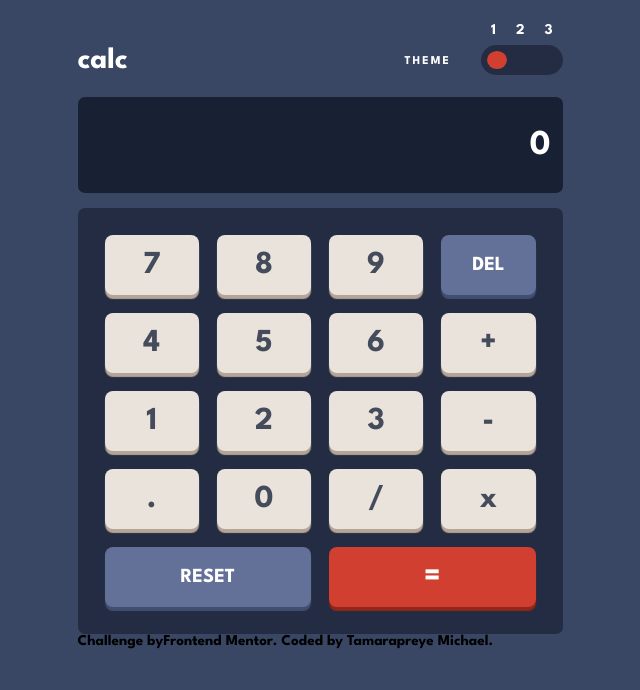
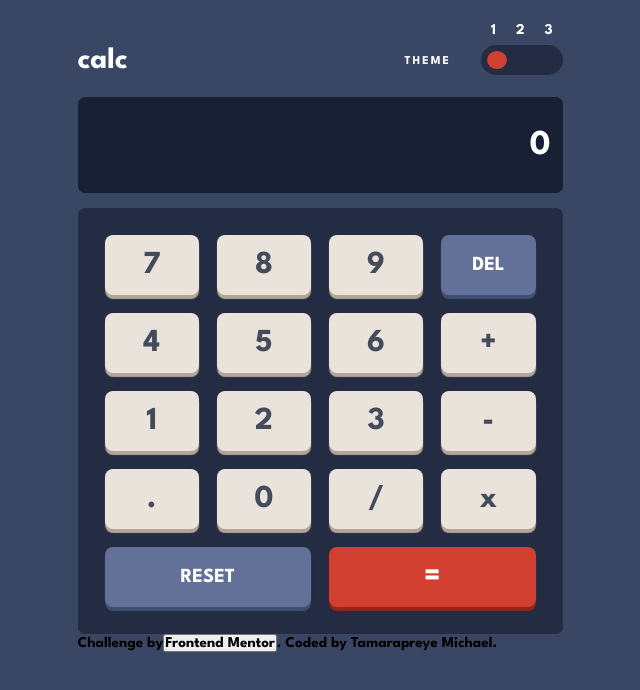
Before and after one commit to Tamarapreye-M/calculator_app, a React (Create React App) app: page / in a window 1280 px wide. Shown: the top 690 px of the page, without its empty margins (320-960 px from the left). Built offline with nearby package versions, Linux system fonts and the light colour scheme.

Commit message:
footer updated

```diff
--- a/src/components/Footer.js
+++ b/src/components/Footer.js
@@ -4,7 +4,8 @@ const Footer = () => {
 	return (
 		<footer className="attribution">
 			Challenge by
-			<span>Frontend Mentor</span>. Coded by <span>Tamarapreye Michael</span>.
+			<button>Frontend Mentor</button>. Coded by{" "}
+			<span>Tamarapreye Michael</span>.
 		</footer>
 	);
 };
```
